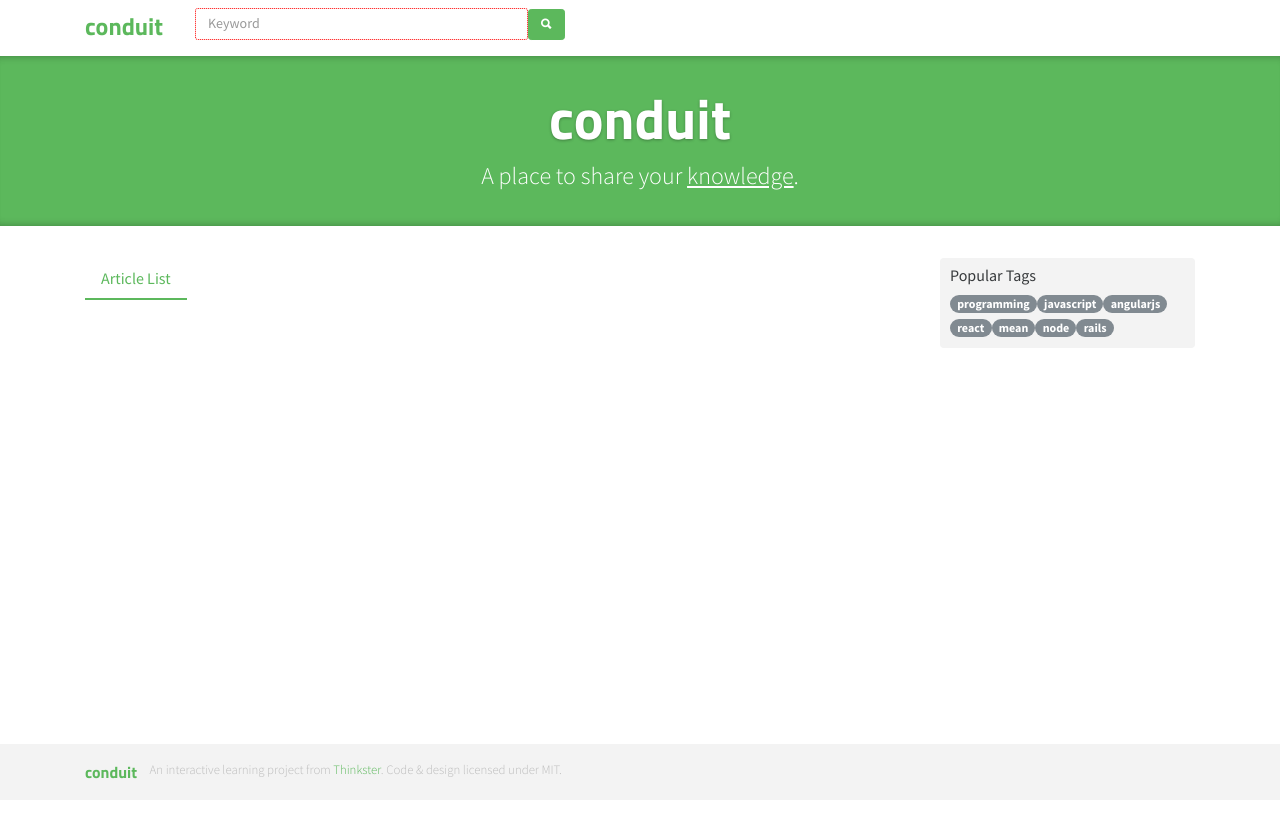
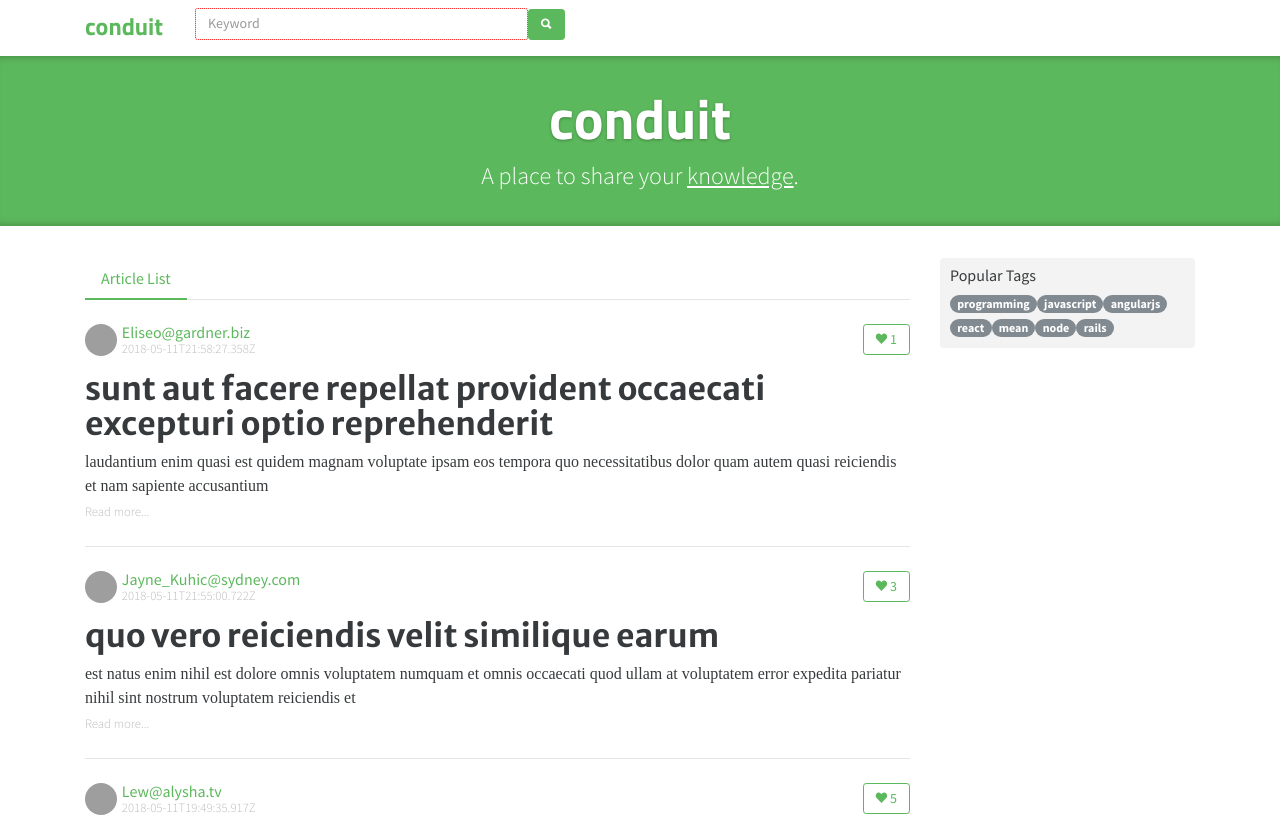
Before and after one commit to coolrare/skb200311, an Angular app: page / in a window 1280 px wide. Shown: the top 817 px of the page. Built offline with nearby package versions, Linux system fonts and the light colour scheme; grey boxes are pictures that could not be loaded; a web font is replaced by a local one.

Commit message:
任務09：使用@Input()傳遞資料給子元件

```diff
--- a/src/app/app.component.html
+++ b/src/app/app.component.html
@@ -14,7 +14,7 @@
   <div class="container page">
     <div class="row">
       <div class="col-md-9">
-        <app-articles></app-articles>
+        <app-articles [list]="data"></app-articles>
       </div>
       <div class="col-md-3">
         <app-tags></app-tags>
--- a/src/app/app.component.ts
+++ b/src/app/app.component.ts
@@ -11,7 +11,7 @@ export class AppComponent {
   title = 'conduit';
   subtitle = 'A place to share your <u>knowledge</u>.';
 
-  list: Post[] = [{
+  data: Post[] = [{
     title: 'sunt aut facere repellat provident occaecati excepturi optio reprehenderit',
     slug: 'zp7yqc',
     body: 'laudantium enim quasi est quidem magnam voluptate ipsam eos\ntempora quo necessitatibus\ndolor quam autem quasi\nreiciendis et nam sapiente accusantium',
--- a/src/app/articles/articles.component.ts
+++ b/src/app/articles/articles.component.ts
@@ -1,5 +1,5 @@
 // tslint:disable max-line-length
-import { Component, OnInit } from '@angular/core';
+import { Component, OnInit, Input } from '@angular/core';
 
 @Component({
   selector: 'app-articles',
@@ -8,6 +8,7 @@ import { Component, OnInit } from '@angular/core';
 })
 export class ArticlesComponent implements OnInit {
 
+  @Input()
   list = [];
 
   constructor() { }
```
